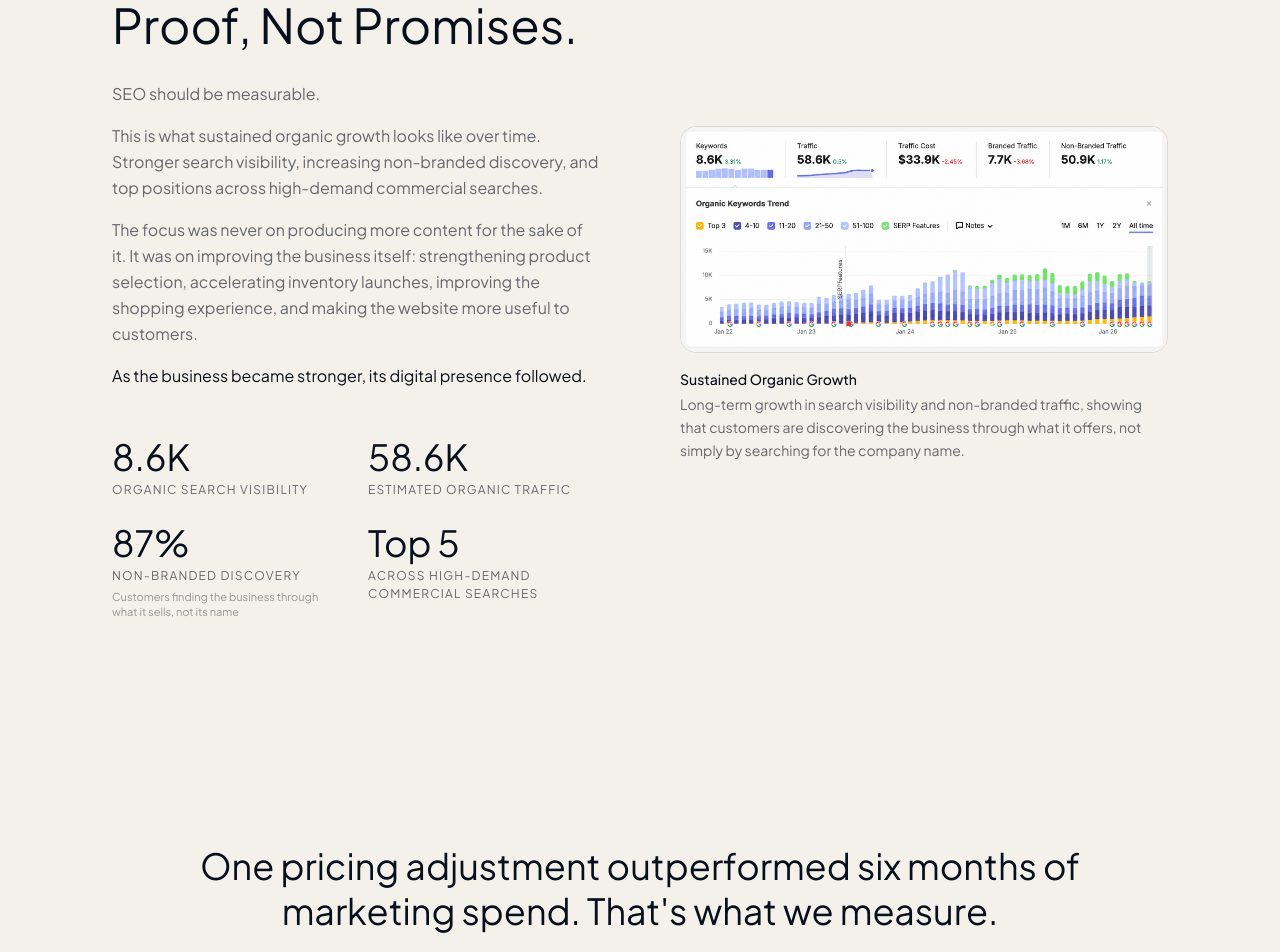
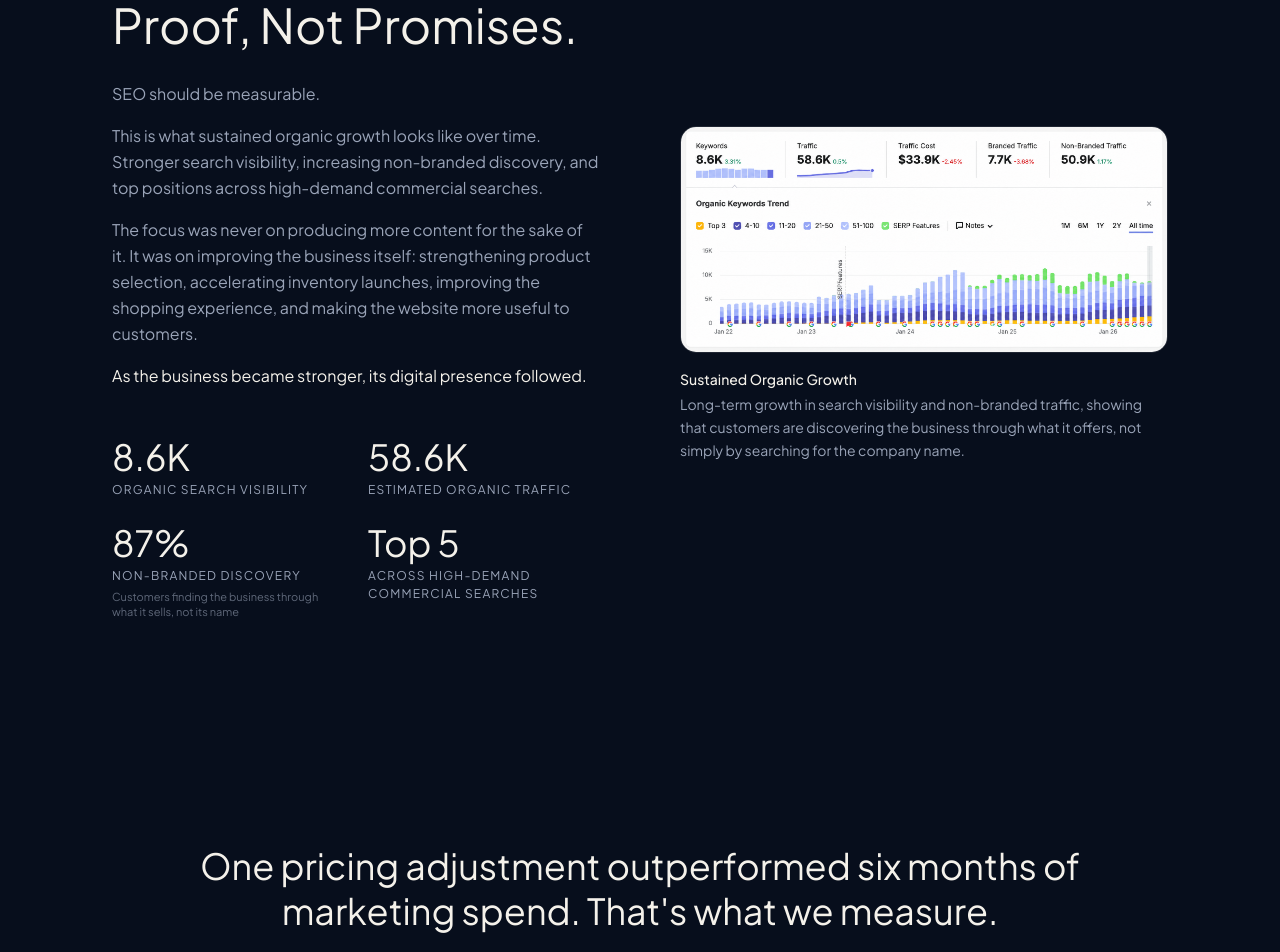
Before and after one commit to jbquelim/apereel-business, a Next.js app: page / in a window 1280 px wide. Shown: the part 3340-4292 px from the top of the page. Built offline with nearby package versions, Linux system fonts and the light colour scheme; no server answers.

Commit message:
Change proof section background to navy blue
Co-Authored-By: Claude Opus 4.6 <noreply@anthropic.com>

```diff
--- a/components/proof-section.tsx
+++ b/components/proof-section.tsx
@@ -14,7 +14,7 @@ export function ProofSection() {
       <section
         id="proof"
         aria-labelledby="proof-heading"
-        className="reveal-section bg-ink py-24 sm:py-32"
+        className="reveal-section py-24 sm:py-32"
       >
         <Container>
           <div className="grid gap-16 lg:grid-cols-2 lg:gap-20">
@@ -24,11 +24,11 @@ export function ProofSection() {
               </p>
               <h2
                 id="proof-heading"
-                className="font-display mt-4 text-3xl text-navy sm:text-4xl lg:text-5xl"
+                className="font-display mt-4 text-3xl text-ink sm:text-4xl lg:text-5xl"
               >
                 Proof, Not Promises.
               </h2>
-              <div className="mt-8 max-w-xl space-y-4 text-base leading-relaxed text-navy/60">
+              <div className="mt-8 max-w-xl space-y-4 text-base leading-relaxed text-muted">
                 <p>SEO should be measurable.</p>
                 <p>
                   This is what sustained organic growth looks like over time.
@@ -42,7 +42,7 @@ export function ProofSection() {
                   the shopping experience, and making the website more useful to
                   customers.
                 </p>
-                <p className="text-navy">
+                <p className="text-ink">
                   As the business became stronger, its digital presence followed.
                 </p>
               </div>
@@ -50,14 +50,14 @@ export function ProofSection() {
               <div className="mt-12 grid grid-cols-2 gap-6">
                 {metrics.map((m) => (
                   <div key={m.label}>
-                    <p className="font-display text-3xl text-navy sm:text-4xl">
+                    <p className="font-display text-3xl text-ink sm:text-4xl">
                       {m.value}
                     </p>
-                    <p className="mt-1 text-[12px] tracking-[0.1em] text-navy/60 uppercase">
+                    <p className="mt-1 text-[12px] tracking-[0.1em] text-muted uppercase">
                       {m.label}
                     </p>
                     {m.sublabel && (
-                      <p className="mt-1 text-[11px] leading-snug text-navy/40 normal-case">
+                      <p className="mt-1 text-[11px] leading-snug text-muted/60 normal-case">
                         {m.sublabel}
                       </p>
                     )}
@@ -67,7 +67,7 @@ export function ProofSection() {
             </div>
 
             <div className="flex flex-col justify-center">
-              <div className="overflow-hidden rounded-2xl border border-navy/10">
+              <div className="overflow-hidden rounded-2xl border border-white/10">
                 <Image
                   src="/images/organic-growth-trend.png"
                   alt="Sustained organic growth trend showing search visibility and non-branded traffic increasing over time"
@@ -78,10 +78,10 @@ export function ProofSection() {
                 />
               </div>
               <div className="mt-4">
-                <p className="text-sm font-medium text-navy">
+                <p className="text-sm font-medium text-ink">
                   Sustained Organic Growth
                 </p>
-                <p className="mt-1 text-sm leading-relaxed text-navy/60">
+                <p className="mt-1 text-sm leading-relaxed text-muted">
                   Long-term growth in search visibility and non-branded traffic,
                   showing that customers are discovering the business through
                   what it offers, not simply by searching for the company name.
@@ -93,13 +93,13 @@ export function ProofSection() {
       </section>
 
       {/* --- Bottom statement --- */}
-      <div className="reveal-section bg-ink py-16 sm:py-20 lg:py-24">
+      <div className="reveal-section py-16 sm:py-20 lg:py-24">
         <Container className="text-center">
-          <h3 className="font-display mx-auto max-w-4xl text-2xl leading-tight text-navy sm:text-3xl lg:text-4xl">
+          <h3 className="font-display mx-auto max-w-4xl text-2xl leading-tight text-ink sm:text-3xl lg:text-4xl">
             One pricing adjustment outperformed six months of marketing
             spend. That&apos;s what we measure.
           </h3>
-          <p className="mx-auto mt-6 max-w-2xl text-base leading-relaxed text-navy/60">
+          <p className="mx-auto mt-6 max-w-2xl text-base leading-relaxed text-muted">
             The only question that matters: did the business get stronger?
           </p>
         </Container>
```
